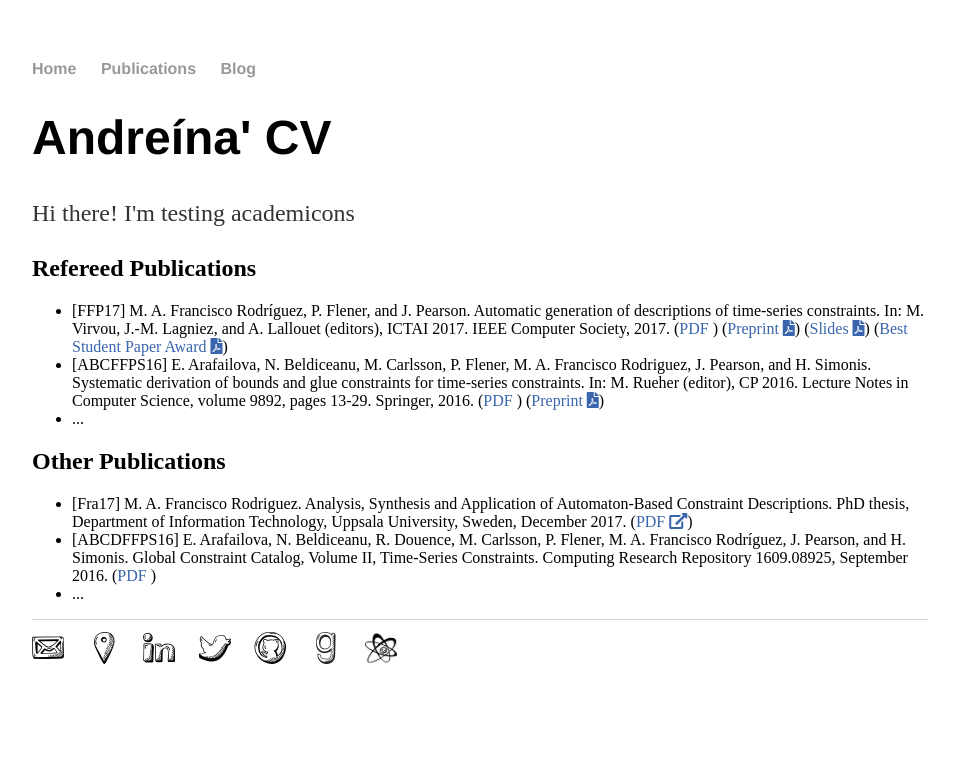
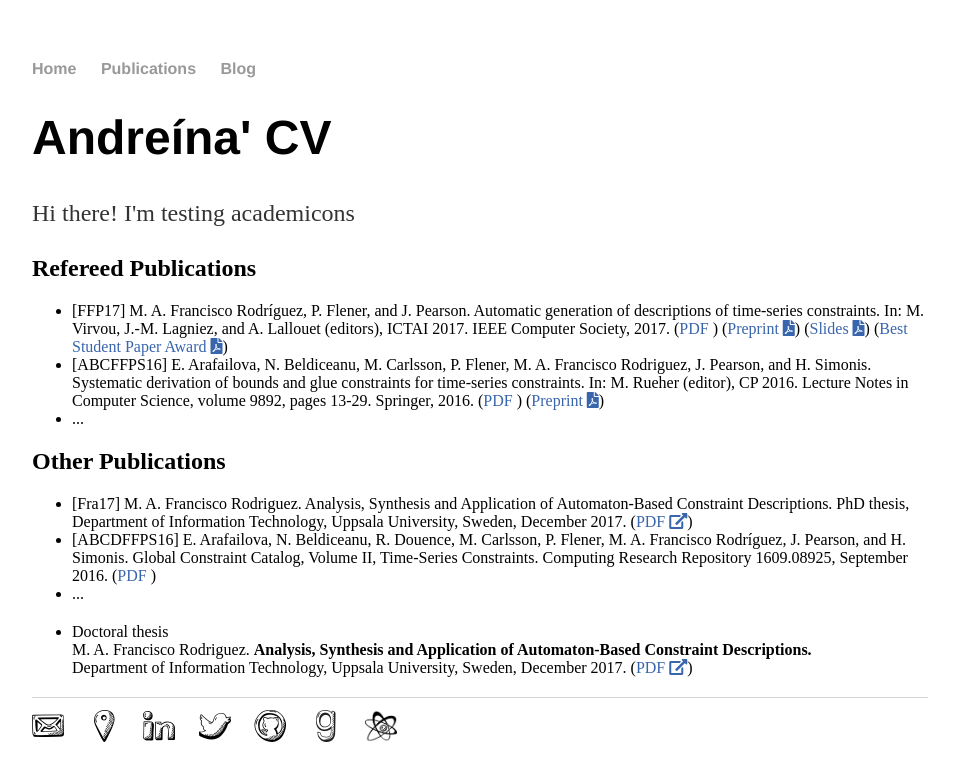
Before and after one commit to andreina-francisco/andreina-francisco.github.io, a Jekyll site: the page built from cv/index.html, in a window 1280 px wide. Shown: the top 781 px of the page, without its empty margins (160-1114 px from the left). Built offline with Jekyll 4.4.1, drawn with Linux system fonts in a browser that asks for light colours; nearby versions of some CDN libraries; a style sheet for code colours, icons or effects is not loaded.

Commit message:
Testing pub style

```diff
--- a/cv/index.html
+++ b/cv/index.html
@@ -21,4 +21,12 @@
 		<li>[ABCDFFPS16] E. Arafailova, N. Beldiceanu, R. Douence, M. Carlsson, P. Flener, M. A. Francisco Rodríguez, J. Pearson, and H. Simonis. Global Constraint Catalog, Volume II, Time-Series Constraints. Computing Research Repository 1609.08925, September 2016. (<a class="text" href="http://arxiv.org/abs/1609.08925">PDF <i class="ai ai-arxiv"></i></a>)</li>
 		<li>...</li>
 	</ul>
+
+	<ul class="publist">
+		<li class="pub @">Doctoral thesis<br />
+			M. A. Francisco Rodriguez.
+			<span class="title">Analysis, Synthesis and Application of Automaton-Based Constraint Descriptions.</span><br />
+			Department of Information Technology, Uppsala University, Sweden, December 2017. (<a class="text" href="http://urn.kb.se/resolve?urn=urn:nbn:se:uu:diva-332149">PDF <i class="fas fa-external-link-alt"></i></a>)</li>
+
+	</ul>
 </div><!-- /.blurb -->
```
